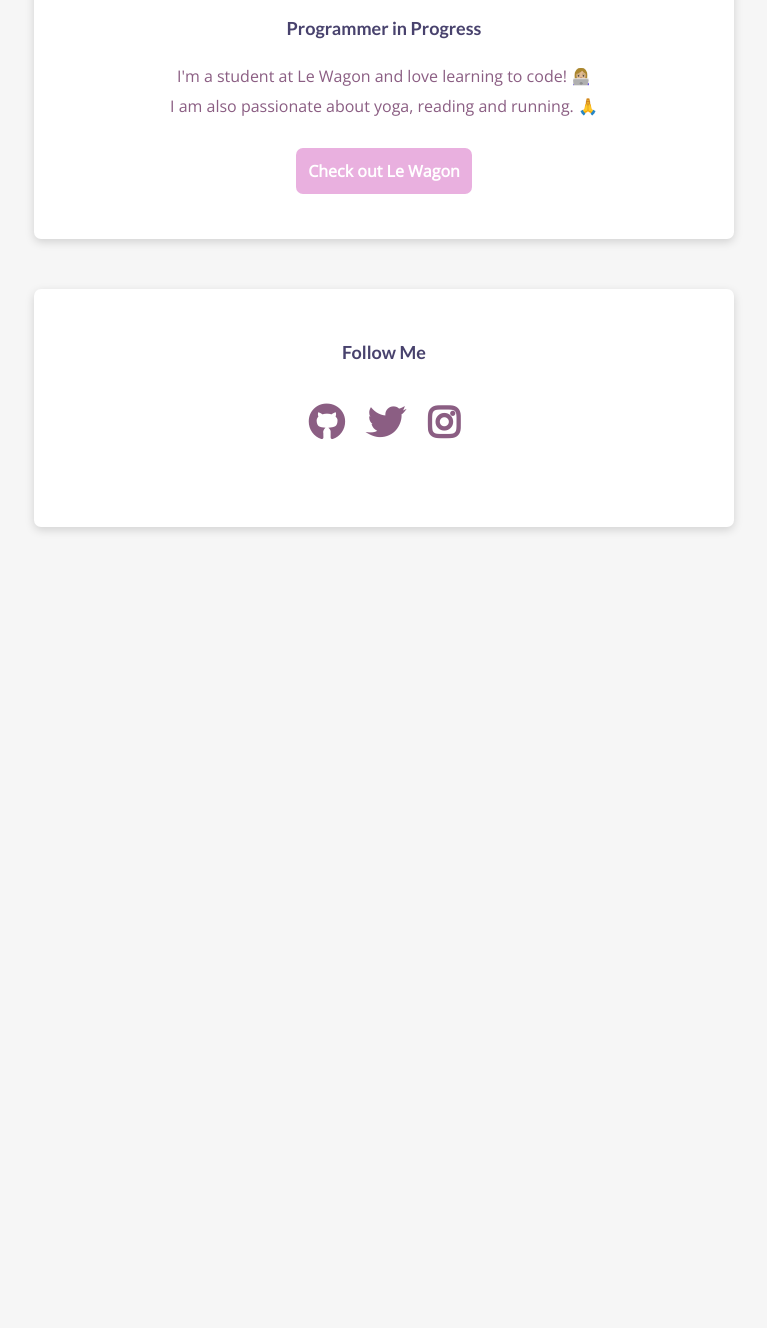
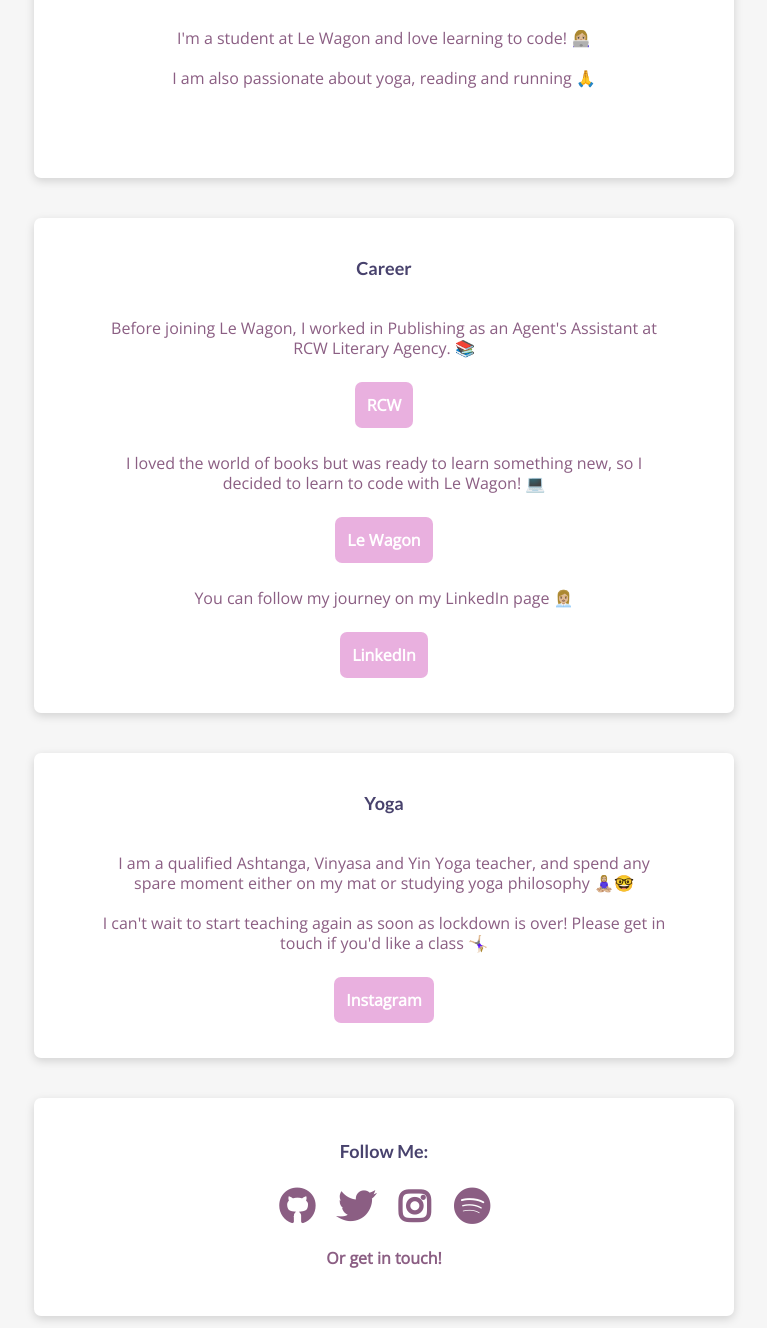
Before and after one commit to elizaplowden/profile, a plain HTML site: page index.html in a window 1280 px wide. Shown: the part 292-1620 px from the top of the page, without its empty margins (256-1023 px from the left). Before the commit the page ends 869 px from the top, so only its background shows below. Drawn offline with nearby package versions, Linux system fonts and the light colour scheme.

Commit message:
edited profile

```diff
--- a/index.html
+++ b/index.html
@@ -16,12 +16,27 @@
         <h2>Programmer in Progress</h2>
         <p>I'm a student at Le Wagon and love learning to code! 👩🏼‍💻
           <br>
-          <br>I am also passionate about yoga, reading and running. 🙏
+          <br>I am also passionate about yoga, reading and running 🙏
         </p>
-        <a href="https://www.lewagon.com/london" class="btn-pink">Check out Le Wagon</a>
+
       </div>
       <div class="card-white">
-        <h3>Follow Me</h3>
+        <h2>Career</h2>
+        <p>Before joining Le Wagon, I worked in Publishing as an Agent's Assistant at RCW Literary Agency. 📚</p>
+        <a href="https://www.rcwlitagency.com/" target="_blank" class="btn-pink">RCW</a>
+        <p>I loved the world of books but was ready to learn something new, so I decided to learn to code with Le Wagon! 💻</p>
+        <a href="https://www.lewagon.com/london" target="_blank" class="btn-pink">Le Wagon</a>
+        <p>You can follow my journey on my LinkedIn page 👩🏼‍💼</p>
+        <a href="www.linkedin.com/in/eliza-plowden-90b18378" class="btn-pink">LinkedIn</a>
+      </div>
+      <div class="card-white">
+        <h2>Yoga</h2>
+        <p>I am a qualified Ashtanga, Vinyasa and Yin Yoga teacher, and spend any spare moment either on my mat or studying yoga philosophy 🧘🏼‍♀️🤓
+        <br><br>I can't wait to start teaching again as soon as lockdown is over! Please get in touch if you'd like a class 🤸🏼‍♀️</p>
+        <a href="https://www.instagram.com/elizayogi/?hl=en" target="_blank" class="btn-pink">Instagram</a>
+      </div>
+      <div class="card-white">
+        <h3>Follow Me:</h3>
         <ul class="list-inline">
           <li>
             <a href="https://github.com/elizaplowden" target="_blank">
@@ -38,7 +53,13 @@
               <i class="fab fa-instagram"></i>
             </a>
           </li>
+           <li>
+            <a href="https://open.spotify.com/user/1110088439?si=taLqqbXmRxSMOl2Uceqf5g" target="_blank">
+              <i class="fab fa-spotify"></i>
+            </a>
+          </li>
         </ul>
+        <a href="mailto:elizaplowden@gmail.com" target="_blank" >Or get in touch!</a>
       </div>
     </div>
   </body>
--- a/style.css
+++ b/style.css
@@ -11,7 +11,7 @@ body{
 
 h1, h2, h3 {
   font-family: 'Lato', sans-serif;
-  line-height: 50px;
+  line-height: 20px;
   color: 48426d;
 }
 
@@ -27,7 +27,8 @@ h2, h3{
 
 
 p{
-  margin-bottom: 50px;
+  margin: 40px;
+  line-height: 20px;
  }
 
 a{
@@ -50,7 +51,7 @@ li a{
   color: white;
   padding: 12px;
   border-radius: 7px;
-  margin-bottom: 50px;
+  margin: 50px auto;
 }
 
 .btn-pink:hover{
@@ -64,11 +65,10 @@ li a{
 
 .card-white{
   background-color: white;
-  margin: 50px auto;
+  margin: 40px auto;
   border-radius: 7px;
-  padding: 50px;
-  padding-top:20px;
-  padding-bottom: 60px;
+  padding: 25px;
+  padding-bottom: 50px;
   box-shadow: 0px 3px 10px rgba(0,0,0,0.15);
   text-align: center;
 }
@@ -88,9 +88,8 @@ li a{
 .img{
   width: 100px;
   height: 100px;
-  border-radius: 50%;
+  border-radius: 50px;
   margin: 10px 0px;
-  ;
 }
 
 @media (max-width: 960px){
```
